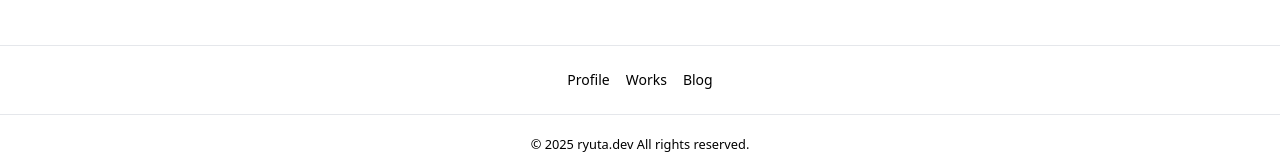
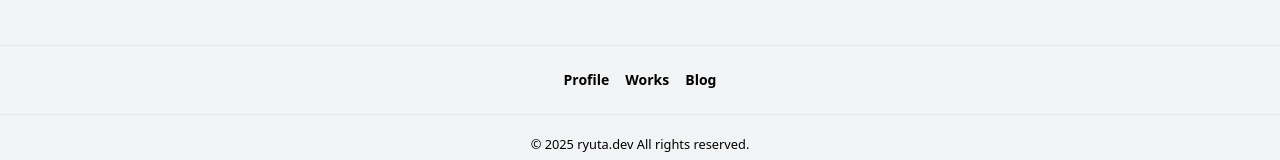
Before and after one commit to ryuta09/portfolio-site, a Next.js app: page / in a window 1280 px wide. Shown: the part 1984-2144 px from the top of the page. Built offline with nearby package versions, Linux system fonts and the light colour scheme.

Commit message:
背景色やアクセントカラーなどを変更

```diff
--- a/app/layout.tsx
+++ b/app/layout.tsx
@@ -27,7 +27,7 @@ export default function RootLayout({
 	return (
 		<html lang='ja'>
 			<body
-				className={`${geistSans.variable} ${geistMono.variable} antialiased`}
+				className={`${geistSans.variable} ${geistMono.variable} bg-[#F2F3F5] antialiased`}
 			>
 				<Header />
 				{children}
--- a/app/page.tsx
+++ b/app/page.tsx
@@ -39,9 +39,8 @@ export default async function Home() {
 					<div className='mt-4 flex items-center gap-4 md:mt-6'>
 						<Button
 							asChild
-							variant='outline'
 							size='lg'
-							className='group cursor-pointer text-sm hover:bg-black/5'
+							className='group cursor-pointer border text-sm duration-200 hover:border-[#7383BF] hover:bg-[#7383BF] hover:text-white'
 						>
 							<Link href='/' className='flex items-center gap-3'>
 								制作物一覧
@@ -52,7 +51,7 @@ export default async function Home() {
 							size='lg'
 							asChild
 							variant='outline'
-							className='group cursor-pointer text-sm hover:bg-black/5'
+							className='group cursor-pointer text-sm duration-200 hover:border-[#7383BF] hover:bg-[#7383BF] hover:text-white'
 						>
 							<Link href='/' className='flex items-center gap-3'>
 								ブログ一覧
@@ -86,7 +85,7 @@ export default async function Home() {
 									size='lg'
 									asChild
 									variant='outline'
-									className='group cursor-pointer text-sm hover:bg-black/5'
+									className='group cursor-pointer text-sm duration-200 hover:border-[#7383BF] hover:bg-[#7383BF] hover:text-white'
 								>
 									<Link href='/profile' className='flex items-center gap-3'>
 										もっと見る
@@ -118,19 +117,19 @@ export default async function Home() {
 					<section className='mt-8'>
 						<h3 className='font-bold text-2xl'>FrontEnd</h3>
 						<div className='mt-4 grid grid-cols-2 gap-4 md:grid-cols-5'>
-							{skills.map((_skill) => (
+							{skills.map((skill) => (
 								<div
-									className='group rounded-md border border-gray-200 p-4 duration-200 hover:border-gray-500'
-									key={_skill.name}
+									className='group rounded-md border border-gray-200 p-4 duration-200 hover:border-[#7383BF]'
+									key={skill.name}
 								>
 									<Image
-										src={_skill.iconPath}
+										src={skill.iconPath}
 										width={30}
 										height={30}
-										alt={_skill.name}
+										alt={skill.name}
 										className='duration-200 group-hover:scale-110'
 									/>
-									<p className='mt-3 text-sm'>{_skill.name}</p>
+									<p className='mt-3 text-sm'>{skill.name}</p>
 								</div>
 							))}
 						</div>
@@ -140,7 +139,7 @@ export default async function Home() {
 						<div className='mt-4 grid grid-cols-2 gap-4 md:grid-cols-5'>
 							{skillBackendOrm.map((_skill) => (
 								<div
-									className='group rounded-md border border-gray-200 p-4 duration-200 hover:border-gray-500'
+									className='group rounded-md border border-gray-200 p-4 duration-200 hover:border-[#7383BF]'
 									key={_skill.name}
 								>
 									<Image
@@ -160,7 +159,7 @@ export default async function Home() {
 						<div className='mt-4 grid grid-cols-2 gap-4 md:grid-cols-5'>
 							{skillTools.map((_skill) => (
 								<div
-									className='group rounded-md border border-gray-200 p-4 duration-200 hover:border-gray-500'
+									className='group rounded-md border border-gray-200 p-4 duration-200 hover:border-[#7383BF]'
 									key={_skill.name}
 								>
 									<Image
--- a/components/common/Footer/Footer.tsx
+++ b/components/common/Footer/Footer.tsx
@@ -29,13 +29,28 @@ export default function Footer() {
 			<nav className='py-4 md:py-6'>
 				<ul className='flex items-center justify-center gap-4 text-sm'>
 					<li>
-						<Link href='/profile'>Profile</Link>
+						<Link
+							href='/profile'
+							className='font-bold duration-200 hover:text-[#7383BF]'
+						>
+							Profile
+						</Link>
 					</li>
 					<li>
-						<Link href='/works'>Works</Link>
+						<Link
+							href='/works'
+							className='font-bold duration-200 hover:text-[#7383BF]'
+						>
+							Works
+						</Link>
 					</li>
 					<li>
-						<Link href='/blog'>Blog</Link>
+						<Link
+							href='/blog'
+							className='font-bold duration-200 hover:text-[#7383BF]'
+						>
+							Blog
+						</Link>
 					</li>
 				</ul>
 			</nav>
--- a/components/common/Header/Header.tsx
+++ b/components/common/Header/Header.tsx
@@ -16,17 +16,26 @@ export default function Header() {
 			>
 				<ul className='flex flex-col items-center gap-4 md:flex-row md:gap-6'>
 					<li className=''>
-						<Link href='/profile' className='font-semibold'>
+						<Link
+							href='/profile'
+							className='font-semibold duration-200 hover:text-[#7383BF]'
+						>
 							Profile
 						</Link>
 					</li>
 					<li>
-						<Link href='/works' className='font-semibold'>
+						<Link
+							href='/works'
+							className='font-semibold duration-200 hover:text-[#7383BF]'
+						>
 							Works
 						</Link>
 					</li>
 					<li>
-						<Link href='/blog' className='font-semibold'>
+						<Link
+							href='/blog'
+							className='font-semibold duration-200 hover:text-[#7383BF]'
+						>
 							Blog
 						</Link>
 					</li>
```
